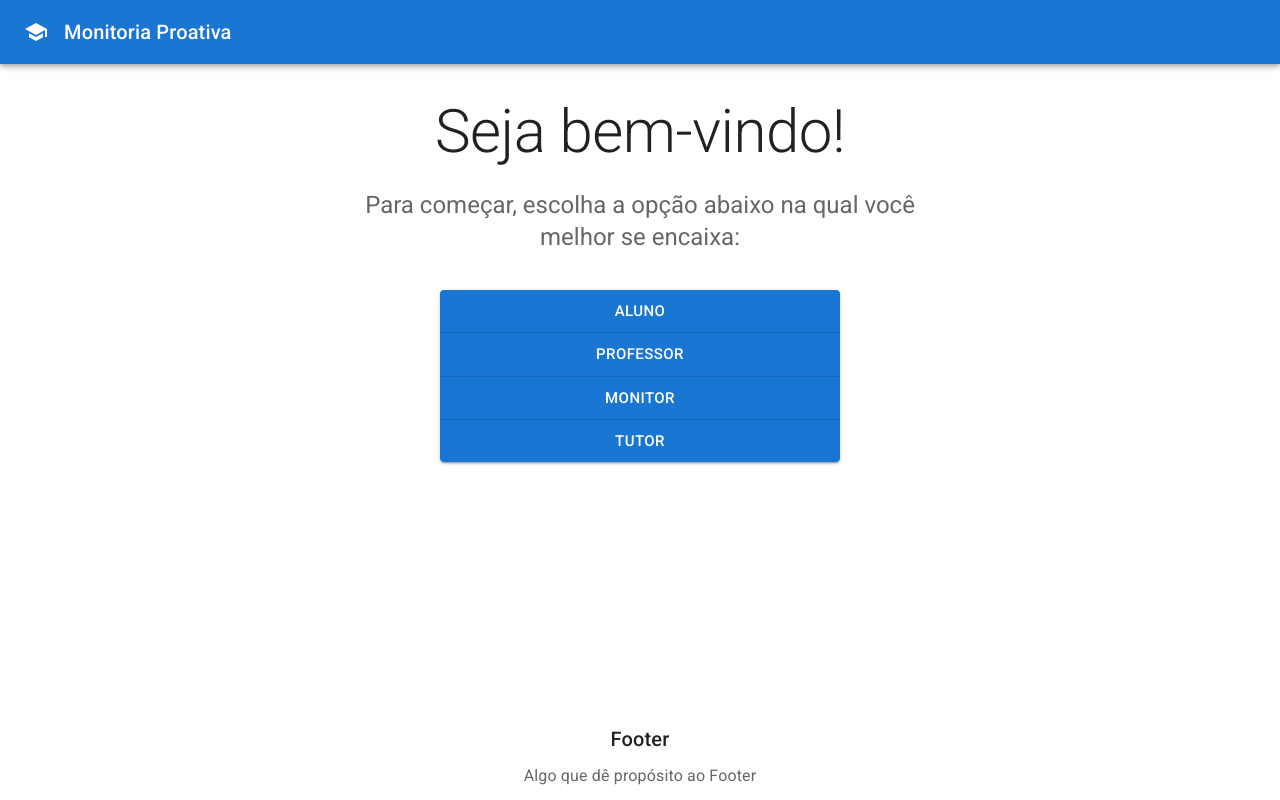
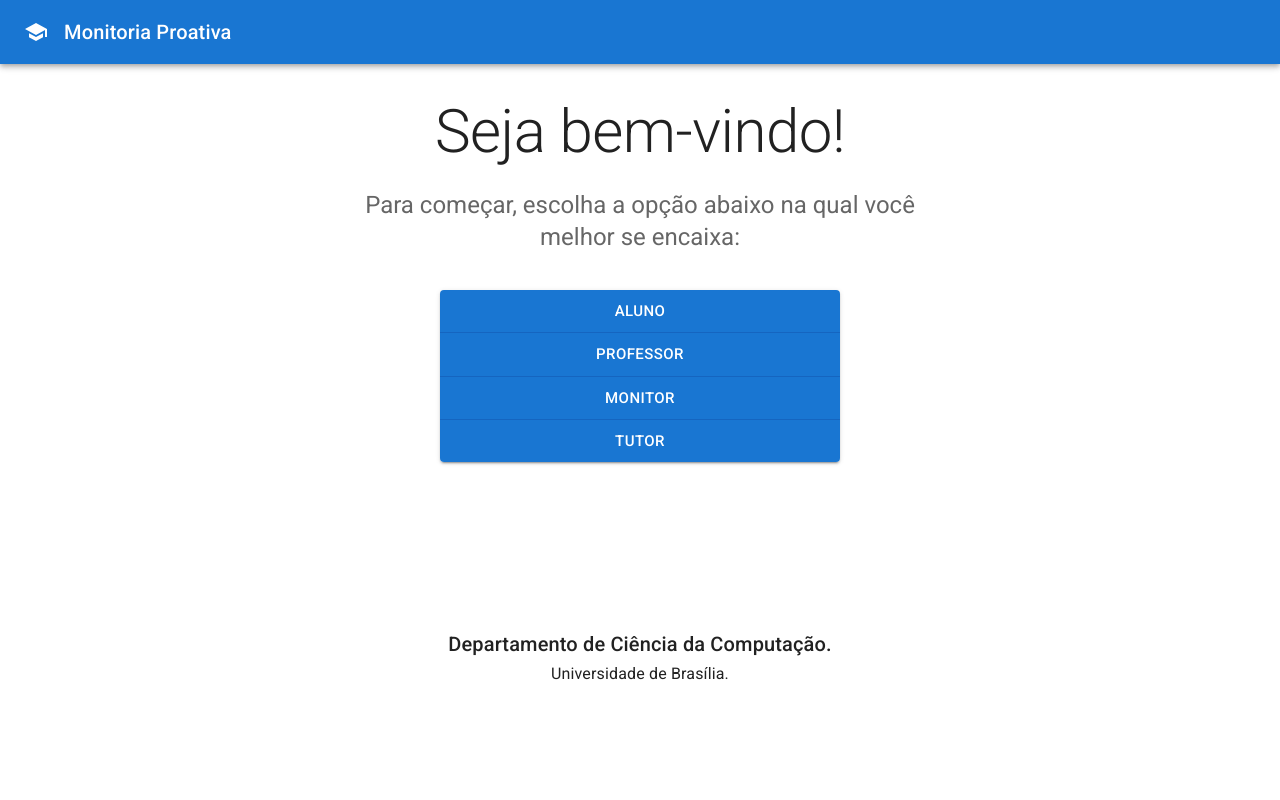
Before and after one commit to GabrielCrespo/monitoring-system-interface, a React (Create React App) app in the folder proactive/: page / in a window 1280 px wide. Built offline with nearby package versions, Linux system fonts and the light colour scheme.

Commit message:
Criando o Footer da aplicação

```diff
--- a/proactive/src/components/Footer.js
+++ b/proactive/src/components/Footer.js
@@ -1,19 +1,59 @@
-import { Typography } from "@mui/material";
+import { Container, CssBaseline, Typography } from "@mui/material";
+import { Box } from "@mui/system";
 import React from "react";
-import useStyles from "../styles";
+//import CopyrightIcon from "@material-ui/icons/Copyright";
+//import useStyles from "../styles";
 
-const Footer = () => {
-  const classes = useStyles();
+// const Footer = () => {
+//   const classes = useStyles();
+//   return (
+//     <Box
+//       display="flex"
+//       justifyContent="center"
+//       alignItems="center"
+//       className={classes.box}
+//     >
+//       <footer className={classes.footer}>
+//         <Typography variant="h6" align="center" gutterBottom>
+//           Footer
+//         </Typography>
+//         <Typography variant="subtitle1" align="center" color="textSecondary">
+//           Algo que dê propósito ao Footer
+//         </Typography>
+//       </footer>
+//     </Box>
+//   );
+// };
+
+export default function StickyFooter() {
   return (
-    <footer className={classes.footer}>
-      <Typography variant="h6" align="center" gutterBottom>
-        Footer
-      </Typography>
-      <Typography variant="subtitle1" align="center" color="textSecondary">
-        Algo que dê propósito ao Footer
-      </Typography>
-    </footer>
-  )
-};
-
-export default Footer;
+    <Box
+      sx={{
+        display: "flex",
+        flexDirection: "column",
+        minHeight: "30vh",
+      }}
+    >
+      <CssBaseline />
+      <Box
+        component="footer"
+        sx={{
+          py: 3,
+          px: 2,
+          mt: "auto",
+          backgroundColor: (theme) => theme.palette.mode.anchor,
+        }}
+      >
+        <Container maxWidth="sm">
+          <Typography variant="h6" align="center">
+            Departamento de Ciência da Computação.
+          </Typography>
+          <Typography variant="subtitle1" align="center">
+            Universidade de Brasília.
+          </Typography>
+        </Container>
+      </Box>
+    </Box>
+  );
+}
+//export default Footer;
--- a/proactive/src/styles.js
+++ b/proactive/src/styles.js
@@ -10,6 +10,7 @@ const useStyles = makeStyles((theme) => ({
   },
   box: {
     marginTop: "5px",
+    marginBottom: "10px",
   },
   buttonGroup: {
     width: "400px",
@@ -18,7 +19,7 @@ const useStyles = makeStyles((theme) => ({
     //backgroundColor: "red",
     backgroundColor: theme.palette.background.paper,
     padding: "10px 0",
-    position: "absolute",
+    //position: "relative",
     bottom: "0",
     width: "100%",
   },
```
